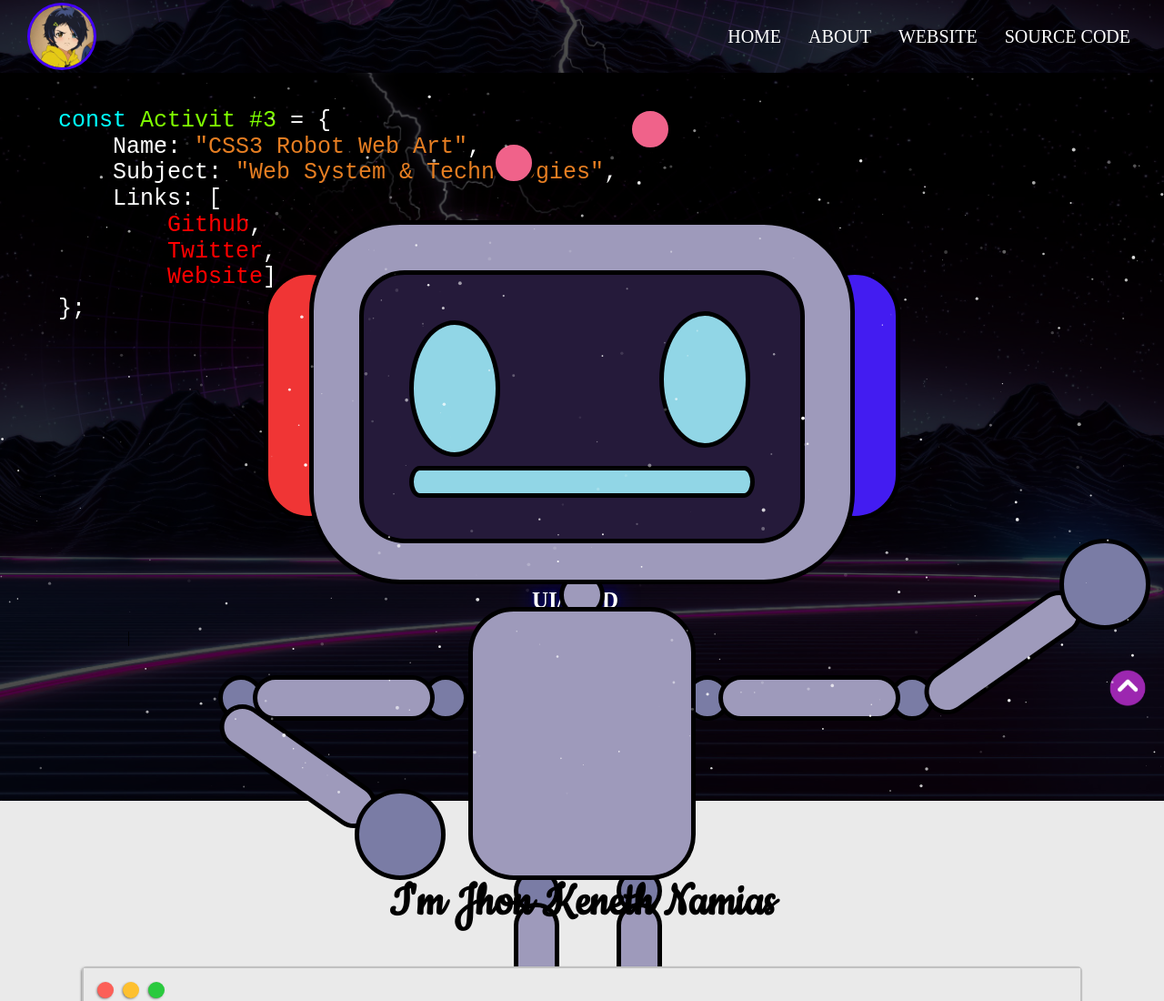
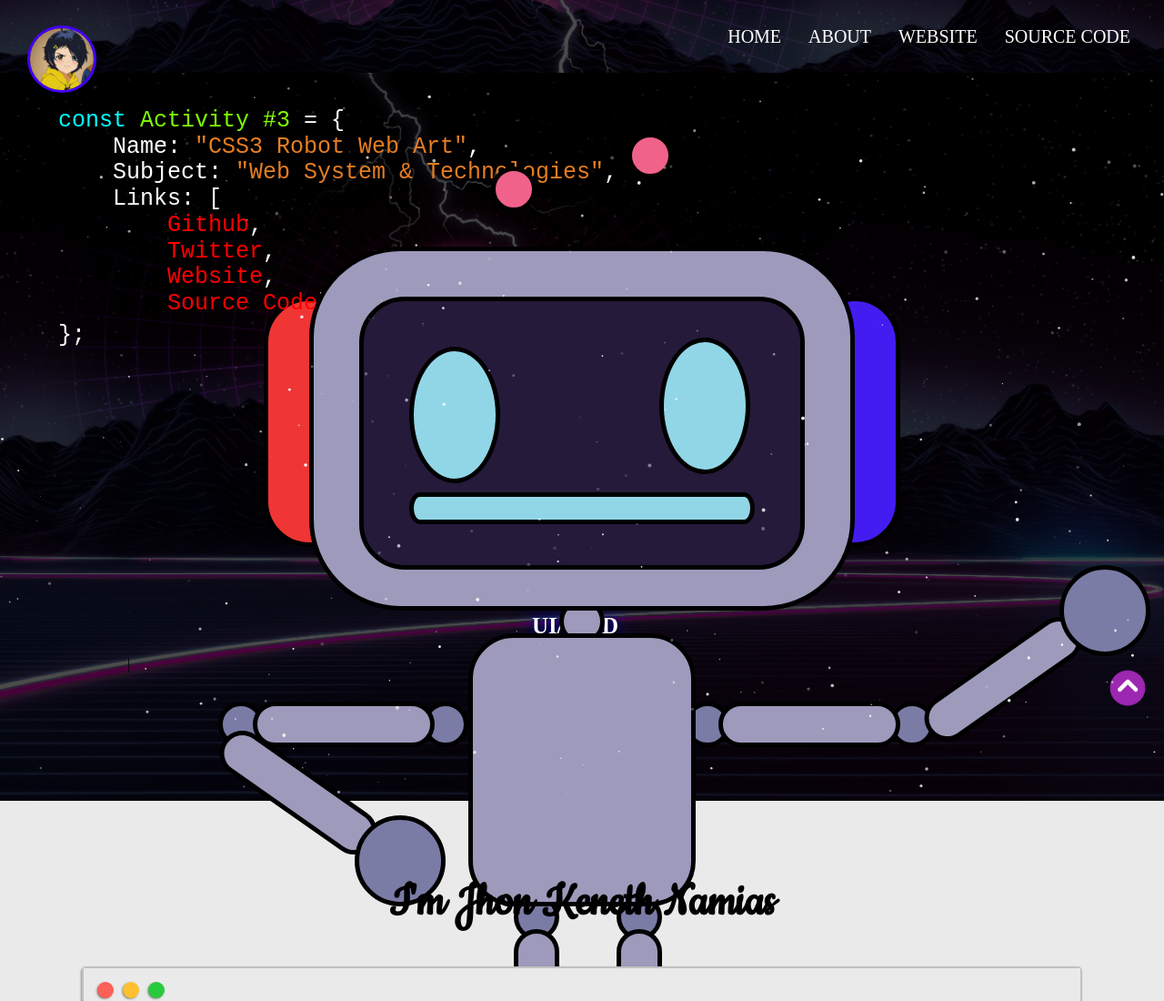
Before and after one commit to PP-Namias/CSS3-Robot-Web-Art, a plain HTML site: page index.html in a window 1280 px wide. Shown: the top 1100 px of the page at 91% size. Drawn offline with Linux system fonts and the light colour scheme.

Commit message:
Corrected typo

```diff
--- a/css/style.css
+++ b/css/style.css
@@ -205,6 +205,7 @@ hr {
 }
 
 .logo img {
+    margin: 50px 0 0 0px;
     width: 76px;
     border-radius: 50%;
     border: 3px solid #4400ff;
--- a/index.html
+++ b/index.html
@@ -73,13 +73,14 @@
             <div class="box-main">
                 <div class="first-half">
                     <pre class="about-code"><span class="code-info">
-const</span> <span class="string-highlight">Activit #3</span><span class="code-input"> = {
+const</span> <span class="string-highlight">Activity #3</span><span class="code-input"> = {
     Name: </span><span class="code-data">"CSS3 Robot Web Art"</span><span class="code-input">,
     Subject: </span><span class="code-data">"Web System & Technologies"</span><span class="code-input">,
     Links: [</span><span>
-        <a class="code-links" href="https://github.com/PP-Namias/CSS3-Robot-Web-Art" target="_blank">Github</a><span class="code-input">,</span>
+        <a class="code-links" href="https://github.com/PP-Namias" target="_blank">Github</a><span class="code-input">,</span>
         <a class="code-links" href="https://twitter.com/PP_Namias" target="_blank">Twitter</a><span class="code-input">,</span>
-        <a class="code-links" href="https://PP-Namias.github.io/CSS3-Robot-Web-Art/" target="_blank">Website</a></span><span class="code-input">]
+        <a class="code-links" href="https://PP-Namias.github.io/CSS3-Robot-Web-Art/" target="_blank">Website</a><span class="code-input">,</span>
+        <a class="code-links" href="https://github.com/PP-Namias/CSS3-Robot-Web-Art" target="_blank">Source Code</a></span><span class="code-input">]
 };</span></pre>
                 </div>
 
```
